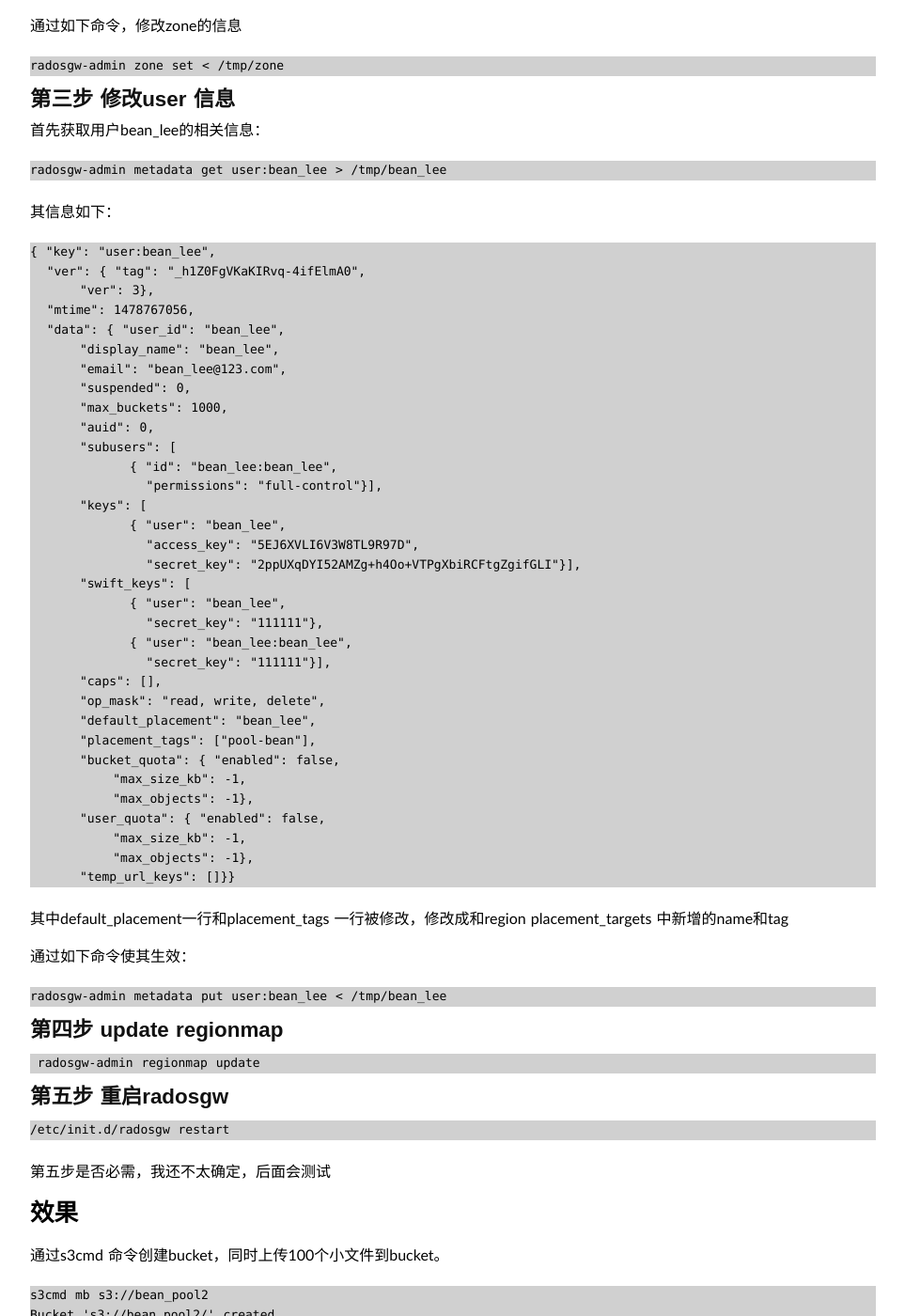
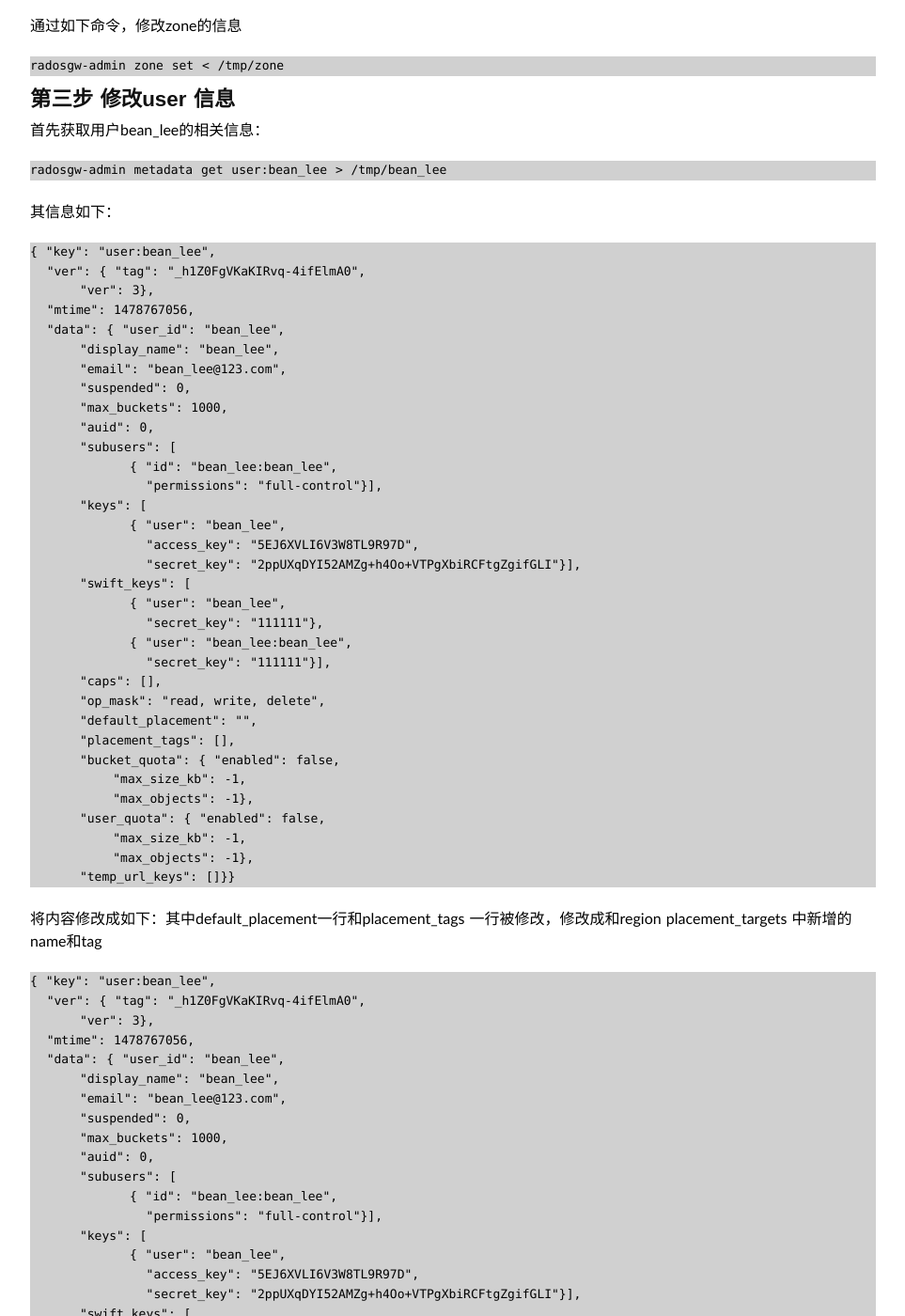
Before and after one commit to Bean-Li/Bean-Li.github.io, a Jekyll site: the page built from _posts/2016-11-12-s3-user-with-specific-pool.md, in a window 1280 px wide and 1400 px high, scrolled down 3083 px. Shown: the whole window at 94% size, without its empty margins (158-1121 px from the left). Built offline with Jekyll 4.4.1, drawn with Linux system fonts in a browser that asks for light colours; some web fonts are replaced.

Commit message:
add origin user info

````diff
--- a/_posts/2016-11-12-s3-user-with-specific-pool.md
+++ b/_posts/2016-11-12-s3-user-with-specific-pool.md
@@ -204,6 +204,44 @@ radosgw-admin metadata get user:bean_lee > /tmp/bean_lee
               "secret_key": "111111"}],
       "caps": [],
       "op_mask": "read, write, delete",
+      "default_placement": "",
+      "placement_tags": [],
+      "bucket_quota": { "enabled": false,
+          "max_size_kb": -1,
+          "max_objects": -1},
+      "user_quota": { "enabled": false,
+          "max_size_kb": -1,
+          "max_objects": -1},
+      "temp_url_keys": []}}
+```
+
+将内容修改成如下：其中default_placement一行和placement_tags 一行被修改，修改成和region placement_targets 中新增的name和tag
+
+```
+{ "key": "user:bean_lee",
+  "ver": { "tag": "_h1Z0FgVKaKIRvq-4ifElmA0",
+      "ver": 3},
+  "mtime": 1478767056,
+  "data": { "user_id": "bean_lee",
+      "display_name": "bean_lee",
+      "email": "bean_lee@123.com",
+      "suspended": 0,
+      "max_buckets": 1000,
+      "auid": 0,
+      "subusers": [
+            { "id": "bean_lee:bean_lee",
+              "permissions": "full-control"}],
+      "keys": [
+            { "user": "bean_lee",
+              "access_key": "5EJ6XVLI6V3W8TL9R97D",
+              "secret_key": "2ppUXqDYI52AMZg+h4Oo+VTPgXbiRCFtgZgifGLI"}],
+      "swift_keys": [
+            { "user": "bean_lee",
+              "secret_key": "111111"},
+            { "user": "bean_lee:bean_lee",
+              "secret_key": "111111"}],
+      "caps": [],
+      "op_mask": "read, write, delete",
       "default_placement": "bean_lee",
       "placement_tags": ["pool-bean"],
       "bucket_quota": { "enabled": false,
@@ -214,6 +252,7 @@ radosgw-admin metadata get user:bean_lee > /tmp/bean_lee
           "max_objects": -1},
       "temp_url_keys": []}}
 ```
+
 
 其中default_placement一行和placement_tags 一行被修改，修改成和region placement_targets 中新增的name和tag
 
````
